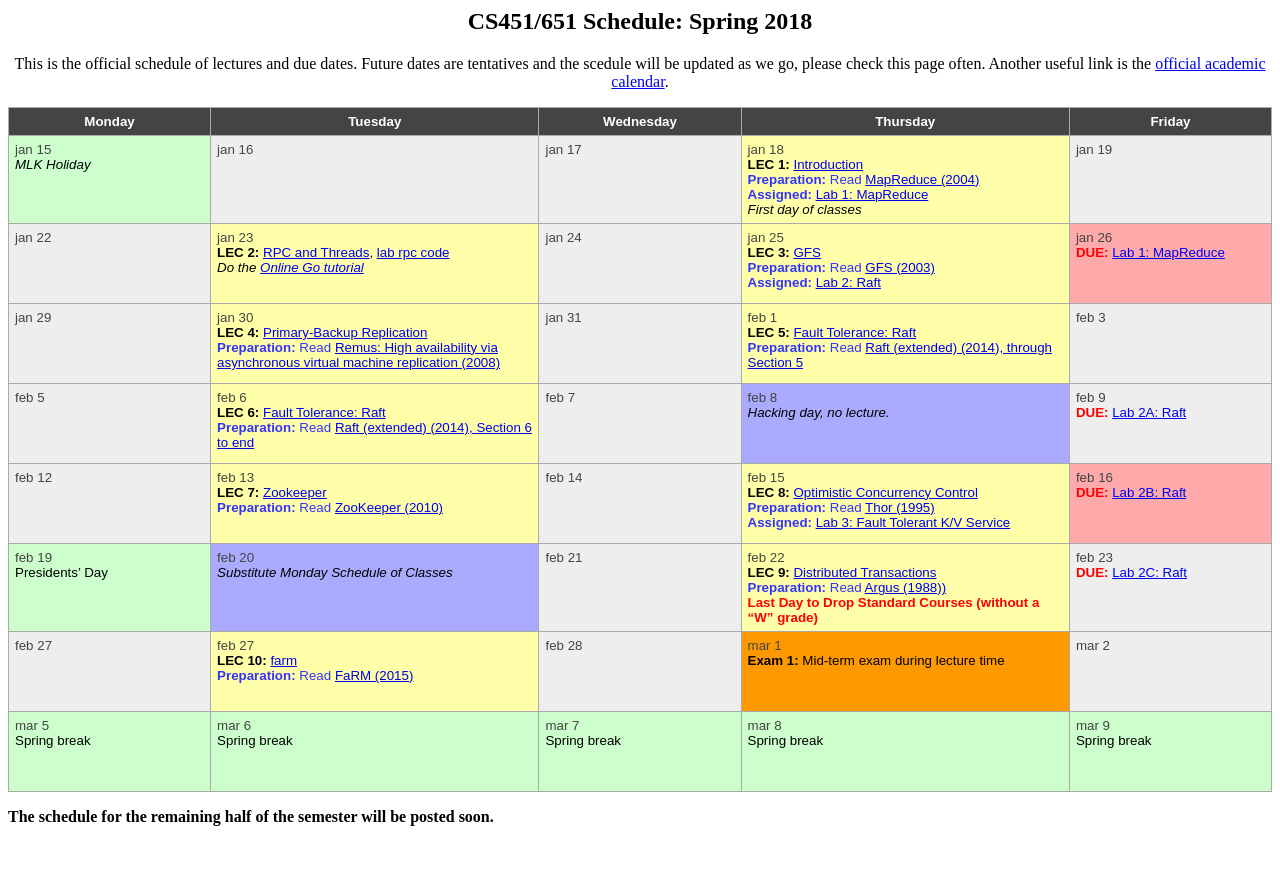
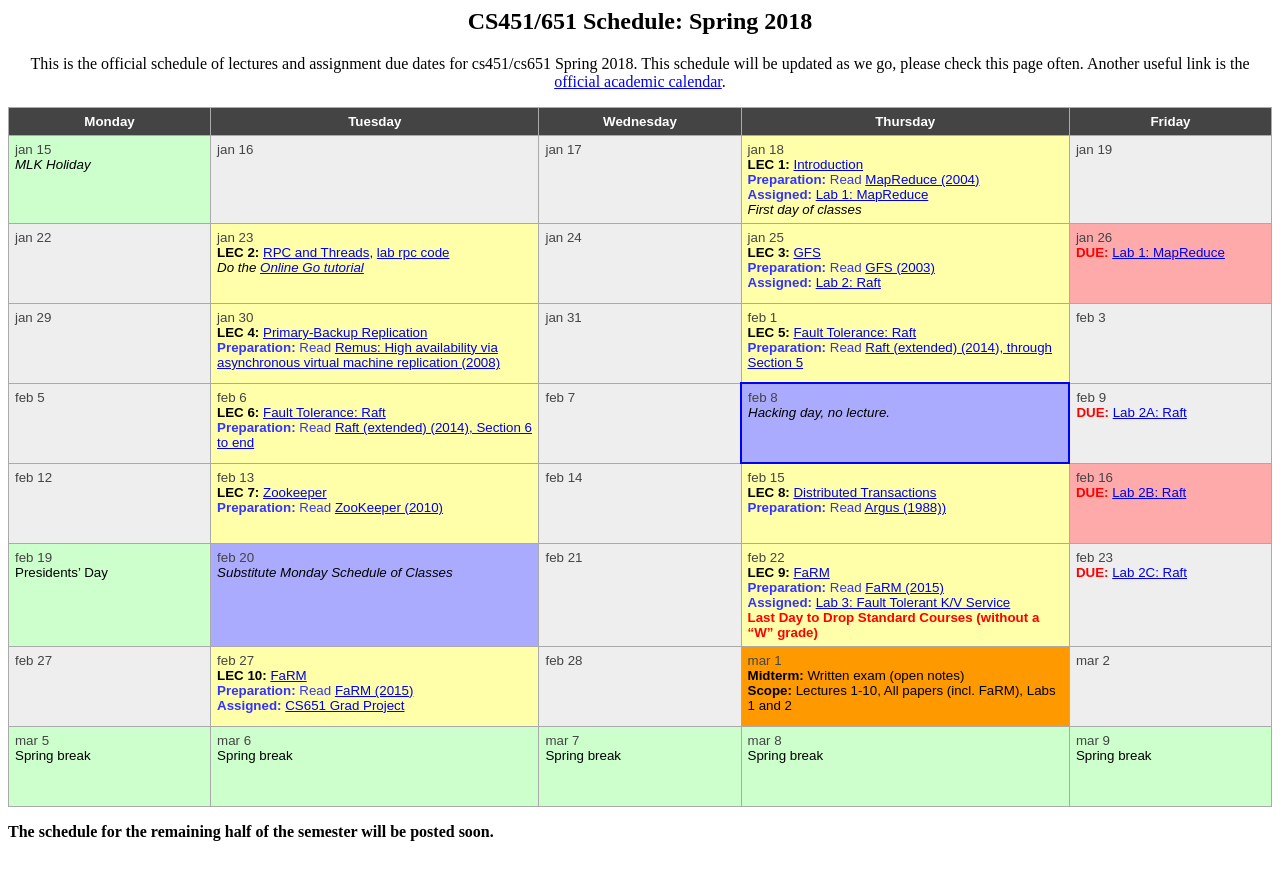
Before and after one commit to jimcadden/jmcadden.github.io, a Jekyll site: the page cs451/calendar.html, which Jekyll copies as it is, in a window 1280 px wide. Shown: the top 880 px of the page. Built offline with Jekyll 4.4.1, drawn with Linux system fonts in a browser that asks for light colours.

Commit message:
451 update to lecture calendar

```diff
--- a/cs451/calendar.html
+++ b/cs451/calendar.html
@@ -16,8 +16,8 @@
 <p>
 <div align="center">
 <p>
-This is the official schedule of lectures and due dates. Future dates are
-tentatives and the scedule will be updated as we go, please check this page often.
+This is the official schedule of lectures and assignment due dates for
+cs451/cs651 Spring 2018. This schedule will be updated as we go, please check this page often.
 Another useful link is the <a target=_blank href="http://www.bu.edu/reg/calendars/semester/">official
 academic calendar</a>.
 </p>
@@ -96,116 +96,122 @@
  </thead>
 
 <tr> <!-- week of jan 15 -->
-  <td id="2017-1-15" class="holiday"><span class="date">jan 15</span><br />
+  <td id="2018-1-15" class="holiday"><span class="date">jan 15</span><br />
     <i>MLK Holiday</i></td>
-  <td id="2017-1-16" class="date"><span class="date">jan 16</span></td>
-  <td id="2017-1-17"><span class="date">jan 17</span></td>
-  <td id="2017-1-18" class="lecture"><span class="date">jan 18</span><br />
+  <td id="2018-1-16" class="date"><span class="date">jan 16</span></td>
+  <td id="2018-1-17"><span class="date">jan 17</span></td>
+  <td id="2018-1-18" class="lecture"><span class="date">jan 18</span><br />
     <b>LEC 1:</b> <a href="notes/l01.txt">Introduction</a><br />
     <span class="reading"><b>Preparation:</b>  Read <a href="papers/mapreduce.pdf">MapReduce (2004)</a></span><br />
     <span class="reading"><b>Assigned:</b> <a href="labs/lab-1.html">Lab 1: MapReduce</a></span><br />
     <i>First day of classes</i></td>
-  <td id="2017-1-19"><span class="date">jan 19</span></td>
+  <td id="2018-1-19"><span class="date">jan 19</span></td>
 </tr>
 
 <tr> <!-- week of jan 22 -->
-  <td id="2017-1-22"><span class="date">jan 22</span></td>
-  <td id="2017-1-23" class="lecture"><span class="date">jan 23</span><br />
+  <td id="2018-1-22"><span class="date">jan 22</span></td>
+  <td id="2018-1-23" class="lecture"><span class="date">jan 23</span><br />
     <b>LEC 2:</b> <a href="notes/l-rpc.txt">RPC and Threads</a>, <a href="notes/labrpc.go">lab rpc code</a><br />
     <i>Do the <a href="http://tour.golang.org/">Online Go tutorial</a></i></td>
     </td>
-  <td id="2017-1-24" span class="date">jan 24</span></td>
-  <td id="2017-1-25" class="lecture"><span class="date">jan 25</span><br />
+  <td id="2018-1-24" span class="date">jan 24</span></td>
+  <td id="2018-1-25" class="lecture"><span class="date">jan 25</span><br />
     <b>LEC 3:</b> <a href="notes/l-gfs.txt">GFS</a><br />
     <span class="reading"><b>Preparation:</b>  Read <a href="papers/gfs.pdf">GFS (2003)</a><br />
   <span class="reading"><b>Assigned:</b> <a href="labs/lab-2.html">Lab 2: Raft</a></span></td>
-  <td id="2017-1-26" class="due"><span class="date">jan 26</span> <br \>
+  <td id="2018-1-26" class="due"><span class="date">jan 26</span> <br \>
   <span class="deadline"><b>DUE:</b> <a href="labs/lab-1.html">Lab 1: MapReduce</a></span>
   </td>
 </tr>
 
 <tr> <!-- week of jan 29 -->
-  <td id="2017-1-29" class="date"><span class="date">jan 29</span><br /></td>
-  <td id="2017-1-30" class="lecture"><span class="date">jan 30</span><br />
+  <td id="2018-1-29" class="date"><span class="date">jan 29</span><br /></td>
+  <td id="2018-1-30" class="lecture"><span class="date">jan 30</span><br />
     <b>LEC 4:</b> <a href="notes/l-remus.txt">Primary-Backup Replication</a><br />
     <span class="reading"><b>Preparation:</b>  Read <a
         href="papers/remus.pdf">Remus: High availability via asynchronous
         virtual machine replication (2008)</a> </td>
-  <td id="2017-1-31" class="date"><span class="date">jan 31</span><br /></td>
-  <td id="2017-2-1" class="lecture"><span class="date">feb 1</span><br />
+  <td id="2018-1-31" class="date"><span class="date">jan 31</span><br /></td>
+  <td id="2018-2-1" class="lecture"><span class="date">feb 1</span><br />
     <b>LEC 5:</b> <a href="notes/l-raft.txt">Fault Tolerance: Raft</a><br />
     <span class="reading"><b>Preparation:</b>  Read <a href="papers/raft-extended.pdf">Raft (extended) (2014), through Section 5</a>
 </td>
-  <td id="2017-2-3" class=""><span class="date">feb 3</span><br />
+  <td id="2018-2-3" class=""><span class="date">feb 3</span><br />
     </td>
 </tr>
 
 <tr> <!-- week of feb 5 -->
-  <td id="2017-2-5"><span class="date">feb 5</span></td>
-  <td id="2017-2-6" class="lecture"><span class="date">feb 6</span><br />
+  <td id="2018-2-5"><span class="date">feb 5</span></td>
+  <td id="2018-2-6" class="lecture"><span class="date">feb 6</span><br />
     <b>LEC 6:</b> <a href="notes/l-raft2.txt">Fault Tolerance: Raft</a><br />
     <span class="reading"><b>Preparation:</b>  Read <a href="papers/raft-extended.pdf">Raft (extended) (2014), Section 6 to end</a> </span><br />
     </td>
-  <td id="2017-2-7" ><span class="date">feb 7</span></td>
-  <td id="2017-2-8" class="special"><span class="date">feb 8</span><br/>
+  <td id="2018-2-7" ><span class="date">feb 7</span></td>
+  <td id="2018-2-8" class="special"><span class="date">feb 8</span><br/>
     <i>Hacking day, no lecture.</i></td>
-  <td id="2017-2-9" class="date"><span class="date">feb 9</span><br />
+  <td id="2018-2-9" class="date"><span class="date">feb 9</span><br />
     <span class="deadline"><b>DUE:</b> <a href="labs/lab-2.html#2A">Lab 2A: Raft</a></span></td>
 </td>
 </tr>
 
 <tr> <!-- week of feb 12 -->
-  <td id="2017-2-12"><span class="date">feb 12</span></td>
-  <td id="2017-2-13" class="lecture"><span class="date">feb 13</span><br />
+  <td id="2018-2-12"><span class="date">feb 12</span></td>
+  <td id="2018-2-13" class="lecture"><span class="date">feb 13</span><br />
     <b>LEC 7:</b> <a href="notes/l-zookeeper.txt">Zookeeper</a><br />
     <span class="reading"><b>Preparation:</b>  Read <a href="papers/zookeeper.pdf">ZooKeeper (2010)</a> </span></td>
-  <td id="2017-2-14" class=""><span class="date">feb 14</span></td>
-  <td id="2017-2-15" class="lecture"><span class="date">feb 15</span><br />
-    <b>LEC 8:</b> <a href="notes/l-occ.txt">Optimistic Concurrency Control</a><br />
-    <span class="reading"><b>Preparation:</b>  Read <a href="papers/thor95.pdf">Thor (1995)</a> </span><br />
-  <span class="reading"><b>Assigned:</b> <a href="labs/lab-3.html">Lab 3:
-      Fault Tolerant K/V Service</a></span>
+
+  <td id="2018-2-14" class=""><span class="date">feb 14</span></td>
+  <td id="2018-2-15" class="lecture"><span class="date">feb 15</span><br />
+    <b>LEC 8:</b> <a href="notes/l-2pc.txt">Distributed Transactions</a><br />
+    <span class="reading"><b>Preparation:</b>  Read <a href="papers/argus88.pdf">Argus (1988))</a> </span><br \>
+
   </td>
-  <td id="2017-2-16" class="due"><span class="date">feb 16</span><br />
+  <td id="2018-2-16" class="due"><span class="date">feb 16</span><br />
     <span class="deadline"><b>DUE:</b> <a href="labs/lab-2.html#2B">Lab 2B: Raft</a></span></td>
 </tr>
 
 <tr> <!-- week of feb 19 -->
-  <td id="2017-2-19" class="holiday"><span class="date">feb 19</span><br />
+  <td id="2018-2-19" class="holiday"><span class="date">feb 19</span><br />
 Presidents’ Day</td>
-  <td id="2017-2-20" class="special"><span class="date">feb 20</span><br />
+  <td id="2018-2-20" class="special"><span class="date">feb 20</span><br />
 <i>Substitute Monday Schedule of Classes</i></td>
-  <td id="2017-2-21" class=""><span class="date">feb 21</span></td>
-  <td id="2017-2-22" class="lecture"><span class="date">feb 22</span><br />
-    <b>LEC 9:</b> <a href="notes/l-2pc.txt">Distributed Transactions</a><br />
-    <span class="reading"><b>Preparation:</b>  Read <a href="papers/argus88.pdf">Argus (1988))</a> </span><br \>
+  <td id="2018-2-21" class=""><span class="date">feb 21</span></td>
+  <td id="2018-2-22" class="lecture"><span class="date">feb 22</span><br />
+    <b>LEC 9:</b> <a href="notes/l-farm.txt">FaRM</a><br />
+    <span class="reading"><b>Preparation:</b>  Read <a href="papers/farm-2015.pdf">FaRM (2015)</a> </span><br \>
+
+  <span class="reading"><b>Assigned:</b> <a href="labs/lab-3.html">Lab 3:
+      Fault Tolerant K/V Service</a></span><br />
   <span class="deadline"><b>Last Day to Drop Standard Courses (without a “W” grade) </b></span>
   </td>
-  <td id="2017-2-23" class=""><span class="date">feb 23</span><br />
+  <td id="2018-2-23" class=""><span class="date">feb 23</span><br />
     <span class="deadline"><b>DUE:</b> <a href="labs/lab-2.html#2C">Lab 2C: Raft</a></span></td>
   </td>
 </tr>
 <tr> <!-- week of feb 26-->
-  <td id="2017-2-26"><span class="date">feb 27</span></td>
-  <td id="2017-2-27" class="lecture"><span class="date">feb 27</span><br />
-    <b>LEC 10:</b> <a href="notes/l-farm.txt">farm</a><br />
+  <td id="2018-2-26"><span class="date">feb 27</span></td>
+  <td id="2018-2-27" class="lecture"><span class="date">feb 27</span><br />
+    <b>LEC 10:</b> <a href="notes/l-farm.txt">FaRM</a><br />
     <span class="reading"><b>Preparation:</b>  Read <a href="papers/farm-2015.pdf">FaRM (2015)</a> </span><br \>
-  <td id="2017-2-28"><span class="date">feb 28</span></td>
-  <td id="2017-3-1" class="quiz"><span class="date">mar 1</span><br />
-    <b>Exam 1:</b> Mid-term exam during lecture time</b><br />
+  <span class="reading"><b>Assigned:</b> <a href="grad.html">CS651
+    Grad Project</a></span><br/>
+  <td id="2018-2-28"><span class="date">feb 28</span></td>
+  <td id="2018-3-1" class="quiz"><span class="date">mar 1</span><br />
+    <b>Midterm:</b> Written exam (open notes)</b><br />
+    <b>Scope: </b>Lectures 1-10, All papers (incl. FaRM), Labs 1 and 2
   </td>
-  <td id="2017-3-2" class=""><span class="date">mar 2</span><br /> </td>
+  <td id="2018-3-2" class=""><span class="date">mar 2</span><br /> </td>
 </tr>
 <tr> <!-- week of mar 5 -->
-  <td id="2017-3-5" class="holiday"><span class="date">mar 5</span><br />
+  <td id="2018-3-5" class="holiday"><span class="date">mar 5</span><br />
     Spring break</td>
-  <td id="2017-3-6" class="holiday"><span class="date">mar 6</span><br />
+  <td id="2018-3-6" class="holiday"><span class="date">mar 6</span><br />
     Spring break</td>
-  <td id="2017-3-7" class="holiday"><span class="date">mar 7</span><br />
+  <td id="2018-3-7" class="holiday"><span class="date">mar 7</span><br />
     Spring break</td>
-  <td id="2017-3-8" class="holiday"><span class="date">mar 8</span><br />
+  <td id="2018-3-8" class="holiday"><span class="date">mar 8</span><br />
     Spring break</td>
-  <td id="2017-3-9" class="holiday"><span class="date">mar 9</span><br />
+  <td id="2018-3-9" class="holiday"><span class="date">mar 9</span><br />
     Spring break</td>
 </tr>
 </table>
@@ -218,113 +224,113 @@
 <div style="display:none;">
 <!-- COMING SOON...
 <tr> <!-- week of mar 12 -->
-  <td id="2017-3-13"><span class="date">mar 13</span></td>
-  <td id="2017-3-14" class="special"><span class="date">mar 14</span><br />
+  <td id="2018-3-13"><span class="date">mar 13</span></td>
+  <td id="2018-3-14" class="special"><span class="date">mar 14</span><br />
   SNOW DAY</td>
-  <td id="2017-3-15" class="recitation"><span class="date">mar 15</span></td>
-  <td id="2017-3-16" class="lecture"><span class="date">mar 16</span><br />
+  <td id="2018-3-15" class="recitation"><span class="date">mar 15</span></td>
+  <td id="2018-3-16" class="lecture"><span class="date">mar 16</span><br />
     <b>LEC 12:</b> <a href="notes/l-bayou.txt">Disconnected Operation: Eventual Consistency</a><br />
     <span class="reading"><b>Preparation:</b>  Read <a href="papers/bayou-conflicts.pdf">Bayou (1995)</a> (<a href="questions.html?q=q-bayou&amp;lec=12">Question</a>)</span>
   </td>
-  <td id="2017-3-17" class="due"><span class="date">mar 17</span><br />
+  <td id="2018-3-17" class="due"><span class="date">mar 17</span><br />
     <span class="deadline"><b>DUE:</b> <a href="labs/lab-kvraft.html">Lab 3: KV Raft, Part A</a></span>
   </td>
 </tr>
 <tr> <!-- week of mar 20 -->
-  <td id="2017-3-20"><span class="date">mar 20</span></td>
-  <td id="2017-3-21" class="lecture"><span class="date">mar 21</span><br />
+  <td id="2018-3-20"><span class="date">mar 20</span></td>
+  <td id="2018-3-21" class="lecture"><span class="date">mar 21</span><br />
     <b>LEC 13:</b> <a href="notes/l-pnuts.txt">Case Studies: Relaxed Consistency</a><br />
     <span class="reading"><b>Preparation:</b>  Read <a href="papers/cooper-pnuts.pdf">PNUTS (2008)</a> (<a href="questions.html?q=q-pnuts&amp;lec=13">Question</a>)</span></d>
     <span class="reading"><b>Assigned:</b> <a href="labs/lab-shard.html">BONUS: Lab 4: Sharded Key/Value Service</a></span><br />
     </td>
-  <td id="2017-3-22" class="recitation"><span class="date">mar 22</span></td>
-  <td id="2017-3-23" class="lecture"><span class="date">mar 23</span><br />
+  <td id="2018-3-22" class="recitation"><span class="date">mar 22</span></td>
+  <td id="2018-3-23" class="lecture"><span class="date">mar 23</span><br />
     <b>LEC 14:</b> <a href="notes/l-dynamo.txt">Case Studies: Dynamo</a><br />
     <span class="reading"><b>Preparation:</b>  Read <a href="papers/dynamo.pdf">Dynamo (2007)</a> (<a href="questions.html?q=q-dynamo&amp;lec=14">Question</a>)</span></td>
-  <td id="2017-3-24"><span class="date">mar 24</span></td>
+  <td id="2018-3-24"><span class="date">mar 24</span></td>
 </tr>
 <tr> <!-- week of mar 27 -->
-  <td id="2017-3-27"><span class="date">mar 27</span></td>
-  <td id="2017-3-28" class="quiz"><span class="date">mar 28</span><br />
+  <td id="2018-3-27"><span class="date">mar 27</span></td>
+  <td id="2018-3-28" class="quiz"><span class="date">mar 28</span><br />
     <b>Exam 1:</b> Mid-term exam during lecture time</b><br />
     <b>Materials:</b> Open book and notes<br />
     <b>Scope:</b> Lectures 1-13</td>
-  <td id="2017-3-29" class="recitation"><span class="date">mar 29</span></td>
-  <td id="2017-3-30" class="lecture"><span class="date">mar 30</span><br />
+  <td id="2018-3-29" class="recitation"><span class="date">mar 29</span></td>
+  <td id="2018-3-30" class="lecture"><span class="date">mar 30</span><br />
     <b>LEC 15:</b> <a href="notes/l-wormhole.txt">Wide-Area Publish/Subscribe</a><br />
     <span class="reading"><b>Preparation:</b>  Read <a href="papers/wormhole.pdf">Wormhole (2015)</a> (<a href="questions.html?q=q-wormhole&amp;lec=15">Question</a>)</span><br />
     <i><b class="deadline">DROP DATE Last Day to DROP Standard Courses (with a “W” grade)</b></i><br />
     </td>
-  <td id="2017-3-31" class=""><span class="date">mar 31</span><br />
+  <td id="2018-3-31" class=""><span class="date">mar 31</span><br />
 
   </td>
 </tr>
 <tr> <!-- week of apr 3 -->
-  <td id="2017-4-3" class="date"><span class="date">apr 3</span></td>
-  <td id="2017-4-4" class="lecture"><span class="date">apr 4</span><br />
+  <td id="2018-4-3" class="date"><span class="date">apr 3</span></td>
+  <td id="2018-4-4" class="lecture"><span class="date">apr 4</span><br />
     <b>LEC 16:</b> <a href="notes/l-existential.txt">Measuring Consistency</a><br />
     <span class="reading"><b>Preparation:</b>  Read <a href="papers/fb-consistency.pdf">Existential Consistency (2015)</a> (<a href="questions.html?q=q-fb-consistency&amp;lec=16">Question</a>)</span></td>
-  <td id="2017-4-5" class="recitation"><span class="date">apr 5</span></td>
-  <td id="2017-4-6" class="lecture"><span class="date">apr 6</span><br />
+  <td id="2018-4-5" class="recitation"><span class="date">apr 5</span></td>
+  <td id="2018-4-6" class="lecture"><span class="date">apr 6</span><br />
     <b>LEC 17:</b> <a href="notes/l-spark.txt">Case Studies: Spark</a><br />
     <span class="reading"><b>Preparation:</b>  Read <a href="papers/zaharia-spark.pdf">Spark (2012)</a> (<a href="questions.html?q=q-spark&amp;lec=17">Question</a>)</span><br />
     </td>
-  <td id="2017-4-7" class="due"><span class="date">apr 7</span>
+  <td id="2018-4-7" class="due"><span class="date">apr 7</span>
     <span class="deadline"><b>DUE:</b> <a href="labs/lab-shard.html">Lab 3, part B</a></span>
   </td>
 </tr>
 <tr> <!-- week of apr 10 -->
-  <td id="2017-4-10"><span class="date">apr 10</span></td>
-  <td id="2017-4-11" class="special"><span class="date">apr 11</span><br />
+  <td id="2018-4-10"><span class="date">apr 10</span></td>
+  <td id="2018-4-11" class="special"><span class="date">apr 11</span><br />
     <i>Project Hacking Day</i></td>
-  <td id="2017-4-12" class="recitation"><span class="date">apr 12</span></td>
-  <td id="2017-4-13" class="lecture"><span class="date">apr 13</span><br />
+  <td id="2018-4-12" class="recitation"><span class="date">apr 12</span></td>
+  <td id="2018-4-13" class="lecture"><span class="date">apr 13</span><br />
     <b>LEC 18:</b> <a href="notes/l-borg.txt">Cluster Management</a><br />
     <span class="reading"><b>Preparation:</b>  Read <a href="papers/borg.pdf">Borg (2015)</a> (<a href="questions.html?q=q-borg&amp;lec=18">Question</a>)</span></td>
-  <td id="2017-4-14"><span class="date">apr 14</span></td>
+  <td id="2018-4-14"><span class="date">apr 14</span></td>
 </tr>
 <tr> <!-- week of april 17 -->
-  <td id="2017-4-17" class="holiday"><span class="date">apr 17</span><br />
+  <td id="2018-4-17" class="holiday"><span class="date">apr 17</span><br />
 Patroits' day</td>
-  <td id="2017-4-18" class="lecture"><span class="date">apr 18</span><br />
+  <td id="2018-4-18" class="lecture"><span class="date">apr 18</span><br />
     <b>LEC 19:</b> <a href="notes/l-dht.txt">Peer-to-peer: Trackerless Bittorrent and DHTs</a><br />
     <span class="reading"><b>Preparation:</b>  Read <a href="papers/stoica-chord.pdf">Chord (2001)</a> and <a href="http://www.bittorrent.org/beps/bep_0005.html">Trackerless Bittorrent (2008)</a> (<a href="questions.html?q=q-chord&amp;lec=19">Question</a>)</span></td>
-  <td id="2017-4-19" class="special"><span class="date">apr 19</span><br />
+  <td id="2018-4-19" class="special"><span class="date">apr 19</span><br />
    Monday Schedule: NO DISCUSSION
 </td>
-  <td id="2017-4-20" class="lecture"><span class="date">apr 20</span><br />
+  <td id="2018-4-20" class="lecture"><span class="date">apr 20</span><br />
     <b>LEC 20:</b> Peer-to-peer: <a href="notes/l-bitcoin.txt">Bitcoin</a><br />
     <span class="reading"><b>Preparation:</b>  Read <a href="papers/bitcoin.pdf">Bitcoin</a>, <a href="http://www.michaelnielsen.org/ddi/how-the-bitcoin-protocol-actually-works/">summary</a> (<a href="questions.html?q=q-bitcoin&amp;lec=20">Question</a>)</span></td>
-  <td id="2017-4-21" class="due"><span class="date">apr 21</span>
+  <td id="2018-4-21" class="due"><span class="date">apr 21</span>
     <span class="deadline"><b>DUE:</b> <a href="project.html">Grad Project report </a></span><br />
   </td>
 </tr>
 <tr> <!-- week of apr 24 -->
-  <td id="2017-4-24"><span class="date">apr 24</span></td>
-  <td id="2017-4-25" class="lecture"><span class="date">apr 25</span><br />
+  <td id="2018-4-24"><span class="date">apr 24</span></td>
+  <td id="2018-4-25" class="lecture"><span class="date">apr 25</span><br />
     <b>LEC 21:</b>Project Presentations/Demos<br /></td>
-  <td id="2017-4-26" class="recitation"><span class="date">apr 26</span></td>
-  <td id="2017-4-27" class="lecture"><span class="date">apr 27</span><br />
+  <td id="2018-4-26" class="recitation"><span class="date">apr 26</span></td>
+  <td id="2018-4-27" class="lecture"><span class="date">apr 27</span><br />
     <b>LEC 22:</b> Project Presentations/Demos<br /></td>
-  <td id="2017-4-28" class="due"><span class="date">apr 28</span><br />
+  <td id="2018-4-28" class="due"><span class="date">apr 28</span><br />
 </td>
 </tr>
 <tr> <!-- week of may 1 -->
-  <td id="2017-5-1" class="date"><span class="date">may 1</span><br />
-  <td id="2017-5-2" class="lecture"><span class="date">may 2</span><br />
+  <td id="2018-5-1" class="date"><span class="date">may 1</span><br />
+  <td id="2018-5-2" class="lecture"><span class="date">may 2</span><br />
     <b>LEC 23:</b>Project Presentations/Demos<br /></td>
-  <td id="2017-5-3"><span class="date">may 3</span></td>
-  <td id="2017-5-4"><span class="date">may 4</span></td>
-  <td id="2017-5-5"><span class="date">may 5</span></td>
+  <td id="2018-5-3"><span class="date">may 3</span></td>
+  <td id="2018-5-4"><span class="date">may 4</span></td>
+  <td id="2018-5-5"><span class="date">may 5</span></td>
 </tr>
 <tr> <!-- week of may 8 -->
-  <td id="2017-5-8" class="date"><span class="date">may 8</span><br />
+  <td id="2018-5-8" class="date"><span class="date">may 8</span><br />
 <span class="deadline"><b>DUE:</b> <a href="labs/lab-shard.html">BONUS: Lab 4</a></span></td>
-  <td id="2017-5-9" class="quiz"><span class="date">may 9</span><br />
+  <td id="2018-5-9" class="quiz"><span class="date">may 9</span><br />
     <i>Final Exam</i></td>
-  <td id="2017-5-10"><span class="date">may 10</span></td>
-  <td id="2017-5-11"><span class="date">may 11</span></td>
-  <td id="2017-5-12"><span class="date">may 12</span></td>
+  <td id="2018-5-10"><span class="date">may 10</span></td>
+  <td id="2018-5-11"><span class="date">may 11</span></td>
+  <td id="2018-5-12"><span class="date">may 12</span></td>
 </tr>
 -->
 
```
Also changed, not shown: cs451/grad.md (added, +7 -0 lines).
